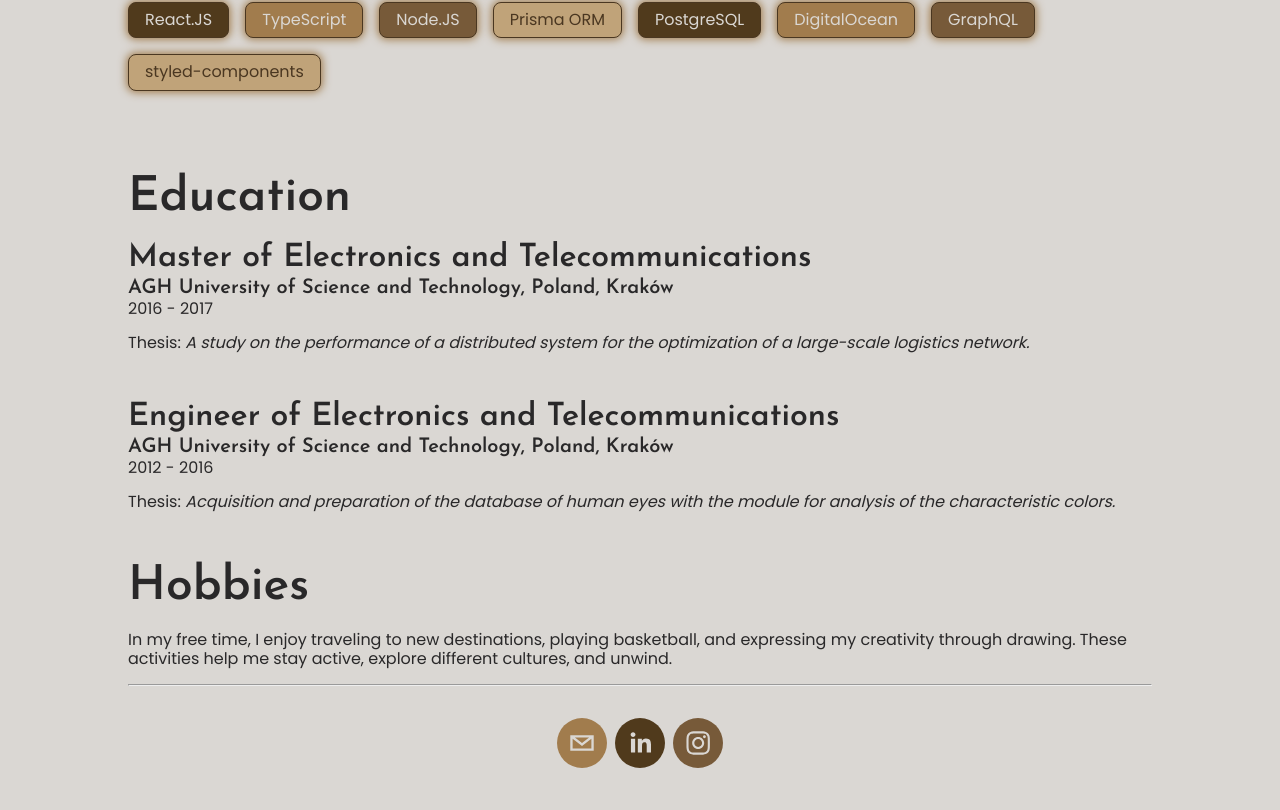
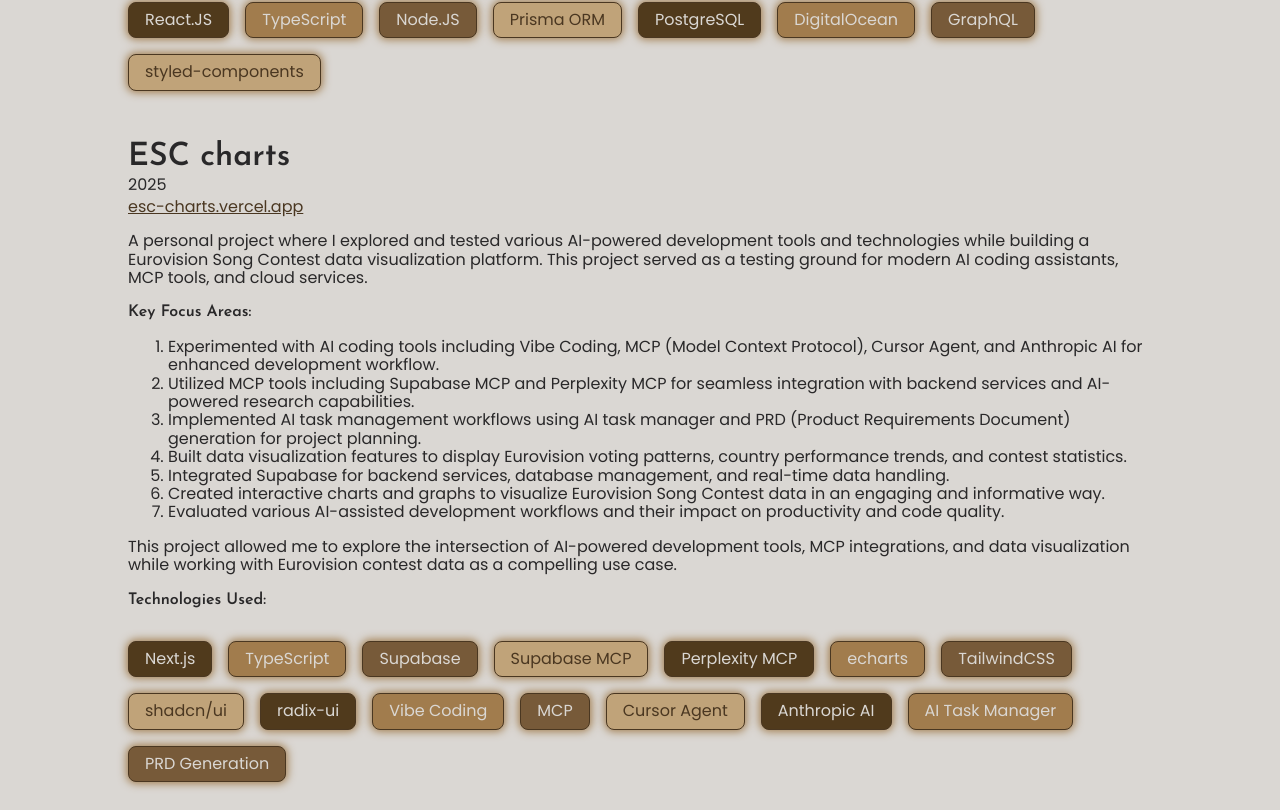
Before and after one commit to barlima/self, a Next.js app: page / in a window 1280 px wide. Shown: the part 5090-5900 px from the top of the page. Built offline with nearby package versions, Linux system fonts and the light colour scheme.

Commit message:
feat: add esc-charts project

```diff
--- a/src/app/page.tsx
+++ b/src/app/page.tsx
@@ -536,6 +536,84 @@
             </ul>
           </article>
         </section>
+        <section>
+          <hgroup>
+            <h3>ESC charts</h3>
+            <p>2025</p>
+            <a href="https://esc-charts.vercel.app/" target="_blank">
+              esc-charts.vercel.app
+            </a>
+          </hgroup>
+
+          <article>
+            <p>
+              A personal project where I explored and tested various AI-powered
+              development tools and technologies while building a Eurovision
+              Song Contest data visualization platform. This project served as a
+              testing ground for modern AI coding assistants, MCP tools, and
+              cloud services.
+            </p>
+
+            <h6>Key Focus Areas:</h6>
+            <ol>
+              <li>
+                Experimented with AI coding tools including Vibe Coding, MCP
+                (Model Context Protocol), Cursor Agent, and Anthropic AI for
+                enhanced development workflow.
+              </li>
+              <li>
+                Utilized MCP tools including Supabase MCP and Perplexity MCP for
+                seamless integration with backend services and AI-powered
+                research capabilities.
+              </li>
+              <li>
+                Implemented AI task management workflows using AI task manager
+                and PRD (Product Requirements Document) generation for project
+                planning.
+              </li>
+              <li>
+                Built data visualization features to display Eurovision voting
+                patterns, country performance trends, and contest statistics.
+              </li>
+              <li>
+                Integrated Supabase for backend services, database management,
+                and real-time data handling.
+              </li>
+              <li>
+                Created interactive charts and graphs to visualize Eurovision
+                Song Contest data in an engaging and informative way.
+              </li>
+              <li>
+                Evaluated various AI-assisted development workflows and their
+                impact on productivity and code quality.
+              </li>
+            </ol>
+            <p>
+              This project allowed me to explore the intersection of AI-powered
+              development tools, MCP integrations, and data visualization while
+              working with Eurovision contest data as a compelling use case.
+            </p>
+
+            <h6>Technologies Used:</h6>
+            <ul>
+              <li>Next.js</li>
+              <li>TypeScript</li>
+              <li>Supabase</li>
+              <li>Supabase MCP</li>
+              <li>Perplexity MCP</li>
+              <li>echarts</li>
+              <li>TailwindCSS</li>
+              <li>shadcn/ui</li>
+              <li>radix-ui</li>
+              <li>Vibe Coding</li>
+              <li>MCP</li>
+              <li>Cursor Agent</li>
+              <li>Anthropic AI</li>
+              <li>AI Task Manager</li>
+              <li>PRD Generation</li>
+            </ul>
+          </article>
+        </section>
         <br />
 
         <section>
--- a/src/styles/global.css
+++ b/src/styles/global.css
@@ -38,12 +38,19 @@
   text-align: center;
 }
 
-section:has(a) {
+section:has(.will-change-transform) {
   display: flex;
   justify-content: center;
   gap: 0.5rem;
   margin-bottom: 2rem;
   margin-top: 2rem;
+}
+
+hgroup:has(a) > a {
+  text-decoration: underline;
+  color: var(--color-dark-violet);
+  margin-top: 0.25rem;
+  width: fit-content;
 }
 
 h1 {
```
